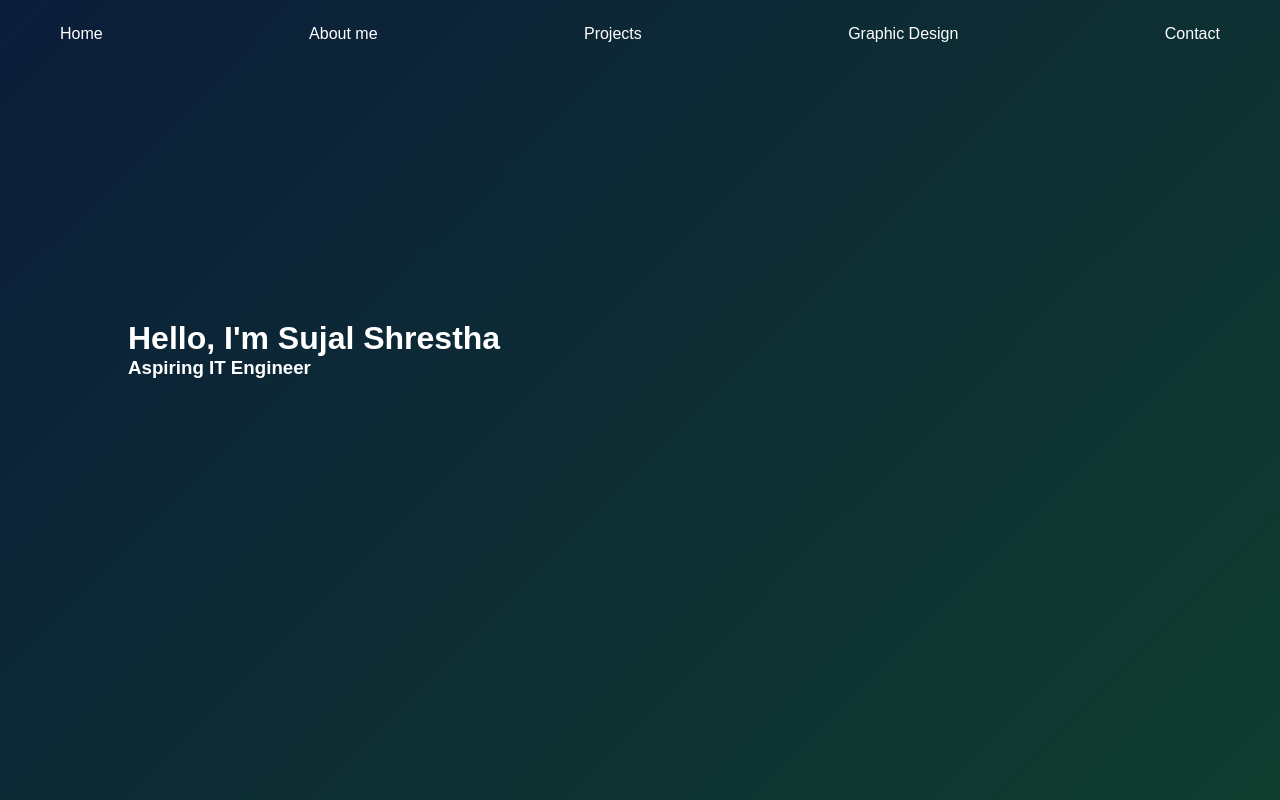
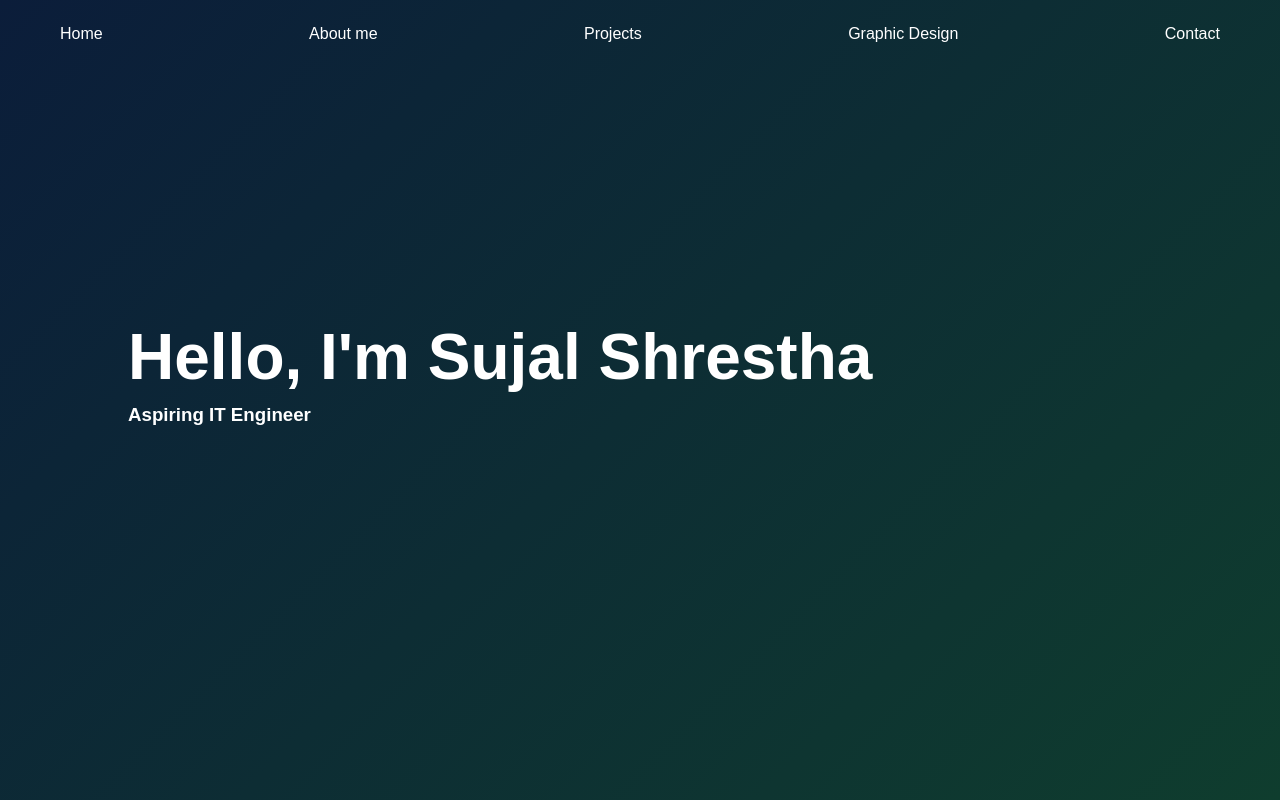
Before and after one commit to Sujal-Shrestha-SS/portfolio, a React (Vite) app in the folder my-portfolio/: page / in a window 1280 px wide. Built offline with nearby package versions, Linux system fonts and the light colour scheme.

Commit message:
Styling Title component

```diff
--- a/my-portfolio/src/components/Home.jsx
+++ b/my-portfolio/src/components/Home.jsx
@@ -78,7 +78,8 @@ const Hero = styled.div`
 `;
 
 const Title = styled.h1`
-
+  font-size: 64px;
+  margin-bottom: 10px;
 `
 const Subtitle = styled.h3`
 
```
